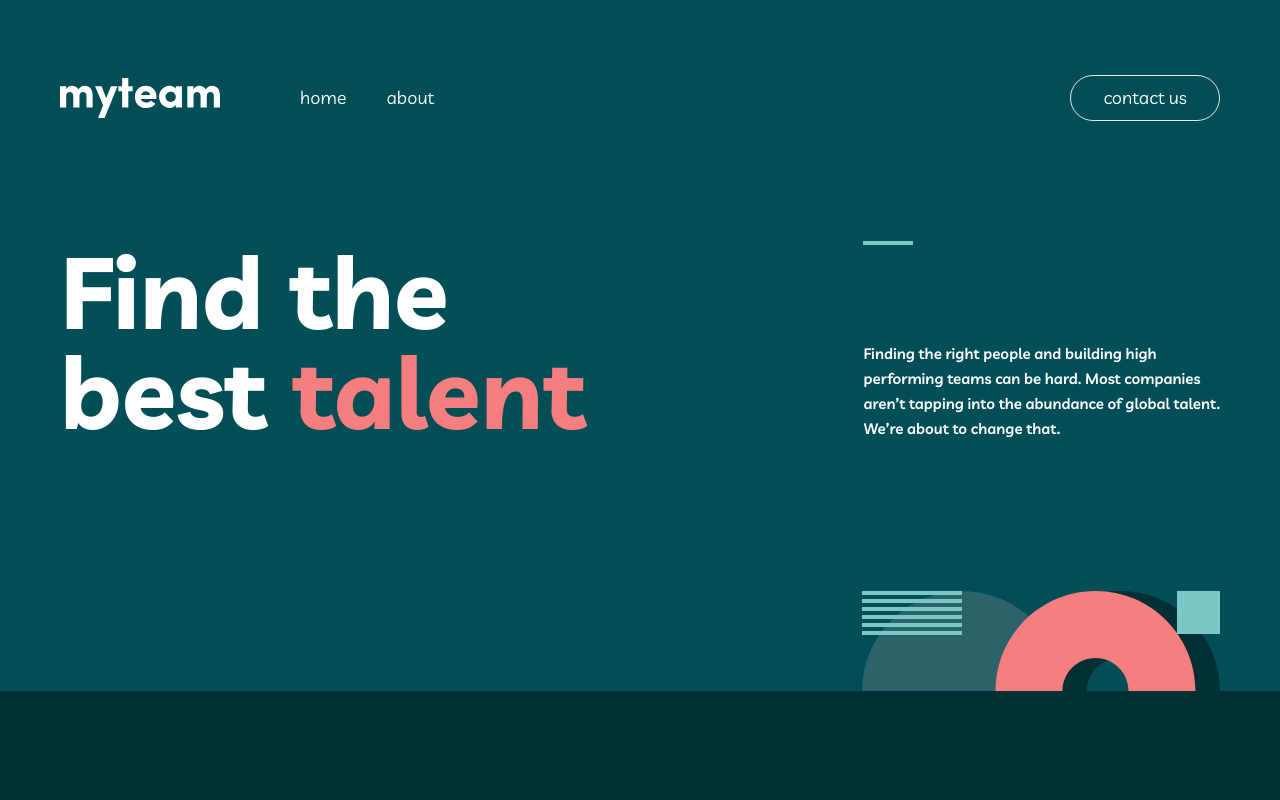
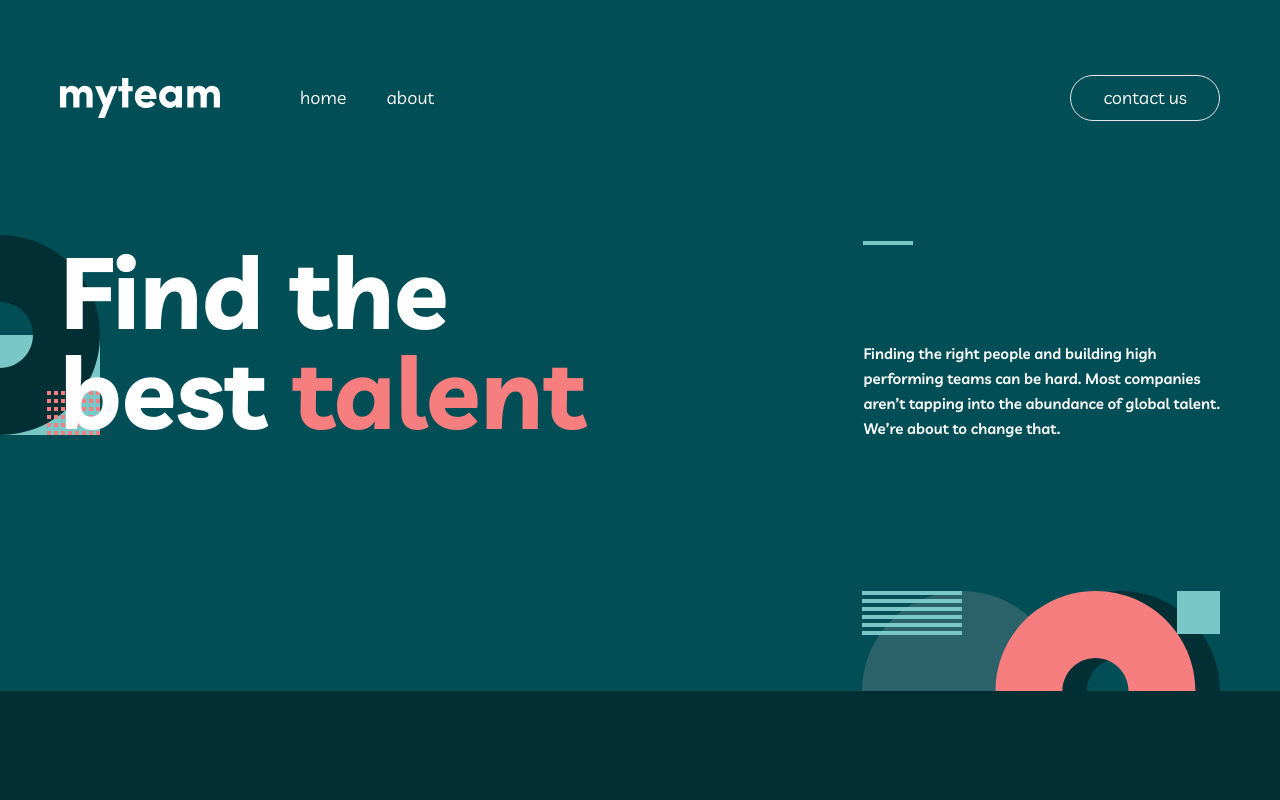
Before and after one commit to bunyodbe/my-team, a React (Vite) app in the folder my-team/: page / in a window 1280 px wide. Shown: the top 800 px of the page. Built offline with nearby package versions, Linux system fonts and the light colour scheme.

Commit message:
fixed some bugs

```diff
--- a/my-team/src/App.jsx
+++ b/my-team/src/App.jsx
@@ -8,7 +8,7 @@ import {
   Footer,
 } from "./components";
 
-import { homeShape_3 } from "./assets";
+import { homeShape_3, homeShape_1 } from "./assets";
 
 const App = () => (
   <div className="bg-midnightGreen w-full overflow-x-hidden relative">
@@ -18,10 +18,17 @@ const App = () => (
       </div>
     </div>
 
-    <div className={`${styles.paddingX} ${styles.flexCenter} bg-midnightGreen`}>
+    <div
+      className={`${styles.paddingX} ${styles.flexCenter} bg-midnightGreen relative z-[10]`}
+    >
       <div className={`${styles.boxWidth} `}>
         <Hero />
       </div>
+      <img
+        src={homeShape_1}
+        alt="shape"
+        className="sm:block hidden absolute left-0 bottom-[45%]  z-0 w-[100px] h-[200px]"
+      />
     </div>
 
     <div
@@ -33,7 +40,7 @@ const App = () => (
       <img
         src={homeShape_3}
         alt="shape"
-        className="absolute right-0 sm:bottom-0  z-[0]"
+        className="absolute right-0 sm:bottom-0 bottom-[calc(100%-244px)]  z-[0]"
       />
     </div>
 
--- a/my-team/src/components/Button.jsx
+++ b/my-team/src/components/Button.jsx
@@ -2,7 +2,7 @@ import React from "react";
 
 const Button = ({ content, color }) => (
   <button
-    className={`py-[8px] px-[32px] font-livvic text-[18px] text-white leading-[28px] border border-${color} rounded-[24px]`}
+    className={`py-[8px] px-[32px] font-livvic text-[18px] transition duration-200 ease-in text-white leading-[28px] border border-${color} rounded-[24px] hover:border-lightCoral hover:text-lightCoral`}
   >
     {content}
   </button>
--- a/my-team/src/components/Features.jsx
+++ b/my-team/src/components/Features.jsx
@@ -6,7 +6,7 @@ const Features = () => (
     className={`flex sm:flex-row flex-col gap-[20px] justify-between ${styles.featurePadding} relative z-[5]`}
   >
     <h2
-      className={`${styles.heading2} text-white flex-1 sm:mb-0 mb-[56px] sm:max-w-auto max-w-[60%]`}
+      className={`${styles.heading2} text-white relative flex-1 sm:mb-0 mb-[56px] sm:max-w-auto max-w-[60%] ${styles.headingAfter}`}
     >
       Build & manage <br className="sm:block hidden" /> distributed teams{" "}
       <br className="sm:block hidden" /> like no one else.
--- a/my-team/src/components/Hero.jsx
+++ b/my-team/src/components/Hero.jsx
@@ -19,11 +19,7 @@ const Hero = () => (
         about to change that.
       </p>
     </div>
-    <img
-      src={homeShape_1}
-      alt="shape"
-      className="sm:block hidden absolute -left-[170px]  z-0 w-[100px] h-[200px]"
-    />
+
     <img
       src={homeShape_2}
       alt="shape"
--- a/my-team/src/components/Navbar.jsx
+++ b/my-team/src/components/Navbar.jsx
@@ -21,7 +21,7 @@ const Navbar = () => {
               }`}
             >
               <a
-                className="font-livvic text-[18px] text-white leading-[28px] transition-[.2s] hover:text-lightCoral"
+                className="font-livvic text-[18px] text-white leading-[28px] transition duration-200 ease-in hover:text-lightCoral"
                 href=""
               >
                 {link.title}
--- a/my-team/src/styles.js
+++ b/my-team/src/styles.js
@@ -13,6 +13,8 @@ const styles = {
   featurePadding:
     "sm:pt-[136px] md:pt-[200px] pt-[100px] md:pb-[140px] sm:pb-[100px] pb-[64px]",
   heroPadding: "ss:pt-[120px] pt-[80px] ss:pb-[250px] pb-[200px]",
+  headingAfter:
+    "after:contetn-[''] after:absolute after:w-[50px] after:h-[4px] after:bg-lightCoral after:top-[-32px] after:left-[0]",
 };
 
 export default styles;
```
